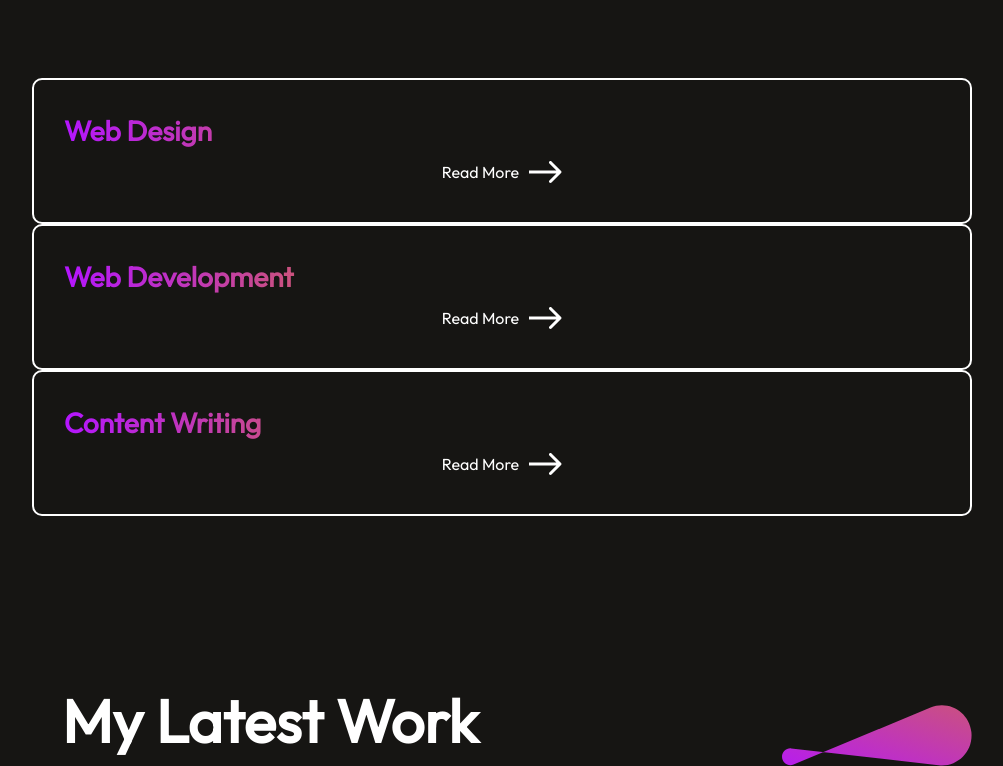
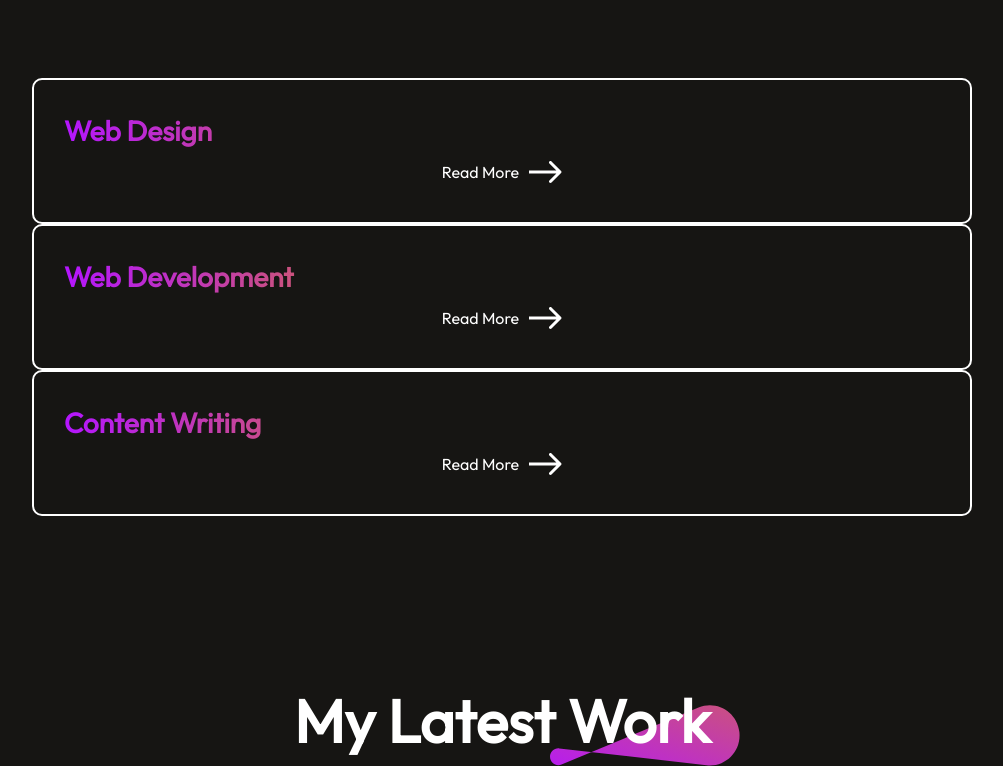
Before and after one commit to tonmoy3673/portfolio, a React (Vite) app: page / in a window 1280 px wide. Shown: the part 1986-2752 px from the top of the page, without its empty margins (138-1141 px from the left). Built offline with nearby package versions, Linux system fonts and the light colour scheme.

Commit message:
:bulb: create contact page

```diff
--- a/src/App.jsx
+++ b/src/App.jsx
@@ -1,4 +1,5 @@
 import About from "./Components/About/About"
+import Contact from "./Components/Contact/Contact"
 import Hero from "./Components/Hero/Hero"
 import MyWork from "./Components/MyWork/MyWork"
 import Navbar from "./Components/Navbar/Navbar"
@@ -15,6 +16,7 @@ function App() {
      <About/>
      <Services/>
      <MyWork/>
+     <Contact/>
     </>
   )
 }
--- /dev/null
+++ b/src/Components/Contact/Contact.jsx
@@ -0,0 +1,11 @@
+
+import './Contact.css';
+const Contact = () => {
+    return (
+        <div>
+
+        </div>
+    );
+};
+
+export default Contact;
--- a/src/Components/MyWork/MyWork.css
+++ b/src/Components/MyWork/MyWork.css
@@ -4,7 +4,12 @@
 .work-title {
   position: relative;
 }
-
+.work-banner {
+  display: flex;
+  flex-direction: column;
+  align-items: center;
+  justify-content: center;
+}
 .work-title h1 {
   padding: 0px 30px;
   font-size: 60px;
--- a/src/Components/MyWork/MyWork.jsx
+++ b/src/Components/MyWork/MyWork.jsx
@@ -9,6 +9,9 @@ const MyWork = () => {
                 <img src='/public/assets/theme_pattern.svg'/>
             </div>
            </div>
+           <div >
+
+           </div>
 
         </div>
     );
--- a/src/Components/Services/Services.jsx
+++ b/src/Components/Services/Services.jsx
@@ -10,7 +10,7 @@ const Services = () => {
             </div>
             </div>
 
-            <div className="grid grid-cols-1 lg:grid-cols-3 services-container gap-16 justify-center text-center ">
+            <div className="grid grid-cols-1 lg:grid-cols-3 services-container gap-16 justify-center items-center text-center ">
                <div className='services-format'>
 
                 <h1>Web Design</h1>
```
Also changed, not shown: src/Components/Contact/Contact.css (added).
